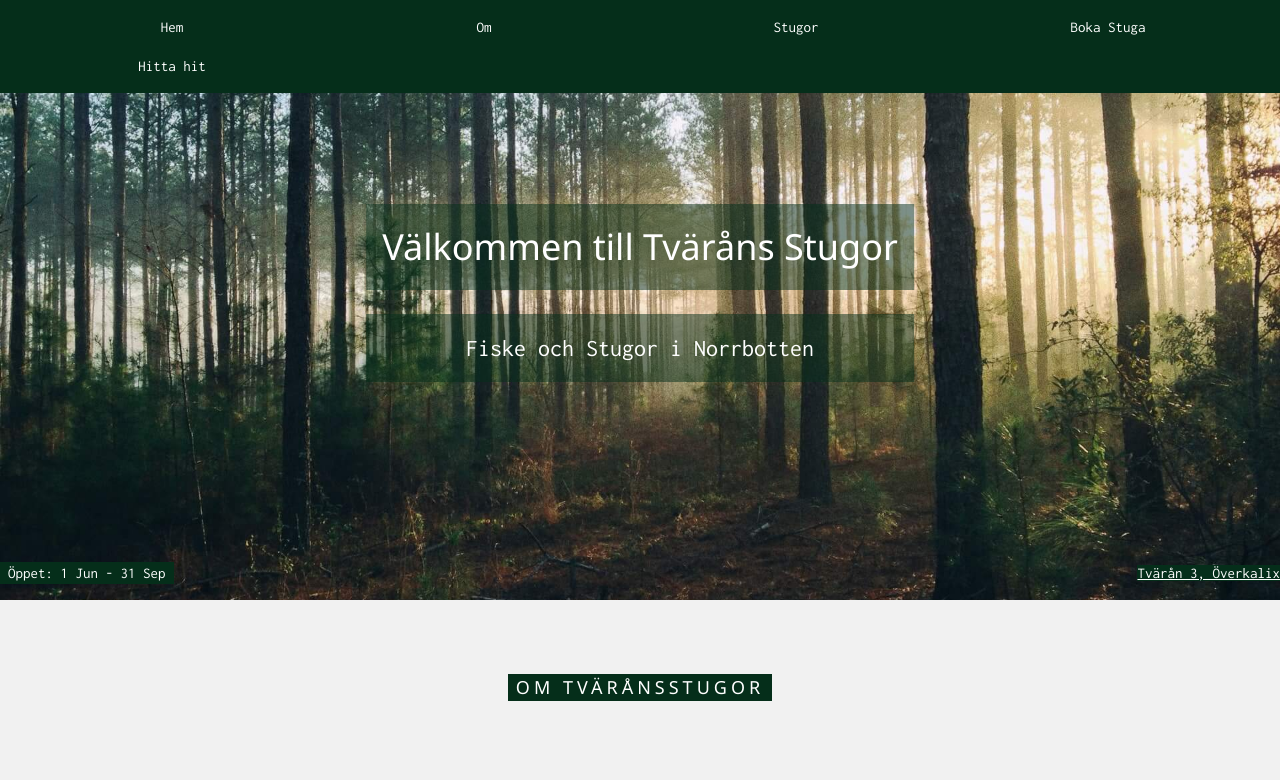
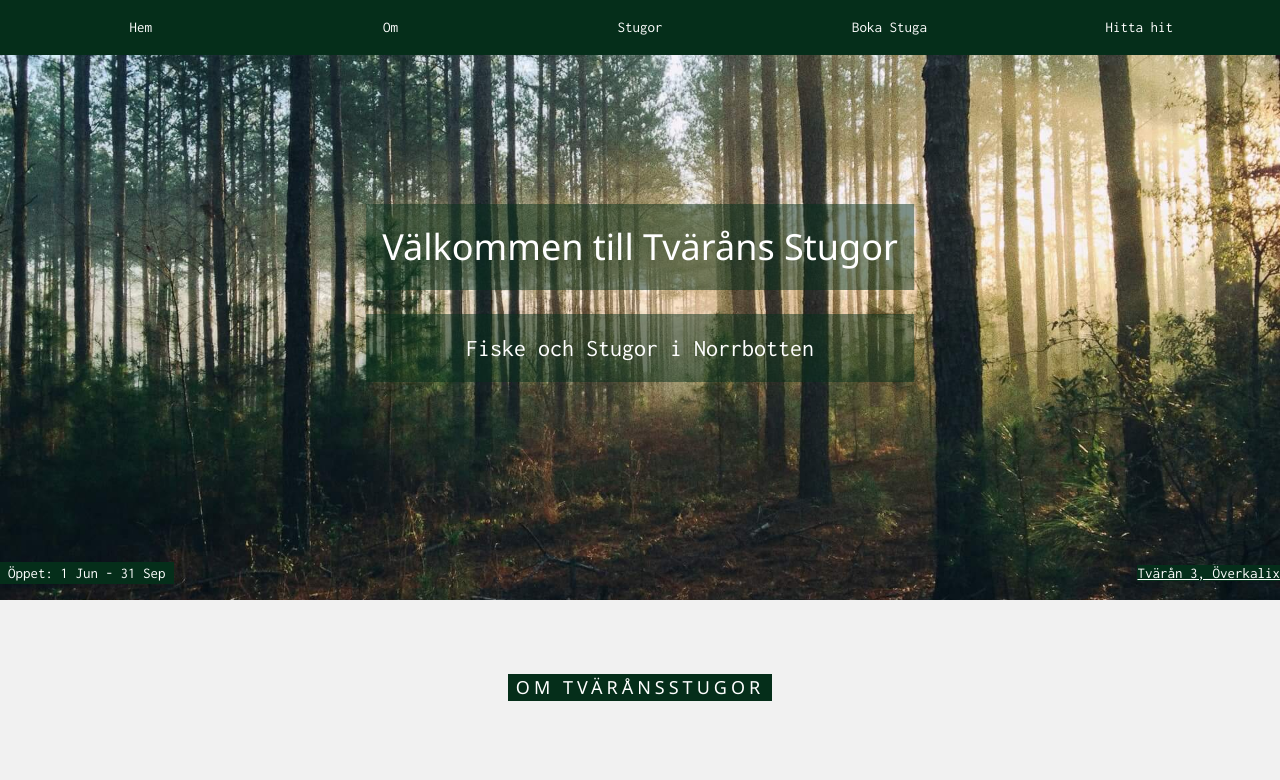
Before and after one commit to Tvarantre/stugor, a plain HTML site: page index.html in a window 1280 px wide. Shown: the top 780 px of the page. Drawn offline with nearby package versions, Linux system fonts and the light colour scheme.

Commit message:
Update index.html
Change flex on navigation

```diff
--- a/index.html
+++ b/index.html
@@ -54,22 +54,14 @@
 
 <!-- Links (sit on top) -->
 <div class="w3-top">
-  <div class="w3-row w3-padding w3-dark-green">
-    <div class="w3-col s3">
-      <a href="#" class="w3-button w3-block w3-text-white w3-dark-green">Hem</a>
-    </div>
-    <div class="w3-col s3">
-      <a href="#om" class="w3-button w3-block w3-text-white w3-dark-green">Om</a>
-    </div>
-    <div class="w3-col s3">
-      <a href="#stugor" class="w3-button w3-block w3-text-white w3-dark-green">Stugor</a>
-    </div>
-    <div class="w3-col s3">
-      <a href="#boka" class="w3-button w3-block w3-text-white w3-dark-green">Boka Stuga</a>
-    </div>
-    <div class="w3-col s3">
-      <a href="#hitta_hit" class="w3-button w3-block w3-text-white w3-dark-green">Hitta hit</a>
-    </div>
+  <div class="w3-padding w3-dark-green" style="display:flex;">
+
+    <a href="#" class="w3-button w3-text-white w3-dark-green" style="flex:1">Hem</a>
+    <a href="#om" class="w3-button w3-text-white w3-dark-green" style="flex:1">Om</a>
+    <a href="#stugor" class="w3-button w3-text-white w3-dark-green" style="flex:1">Stugor</a>
+    <a href="#boka" class="w3-button w3-text-white w3-dark-green" style="flex:1">Boka Stuga</a>
+    <a href="#hitta_hit" class="w3-button w3-text-white w3-dark-green" style="flex:1">Hitta hit</a>
+
   </div>
 </div>
 
```
